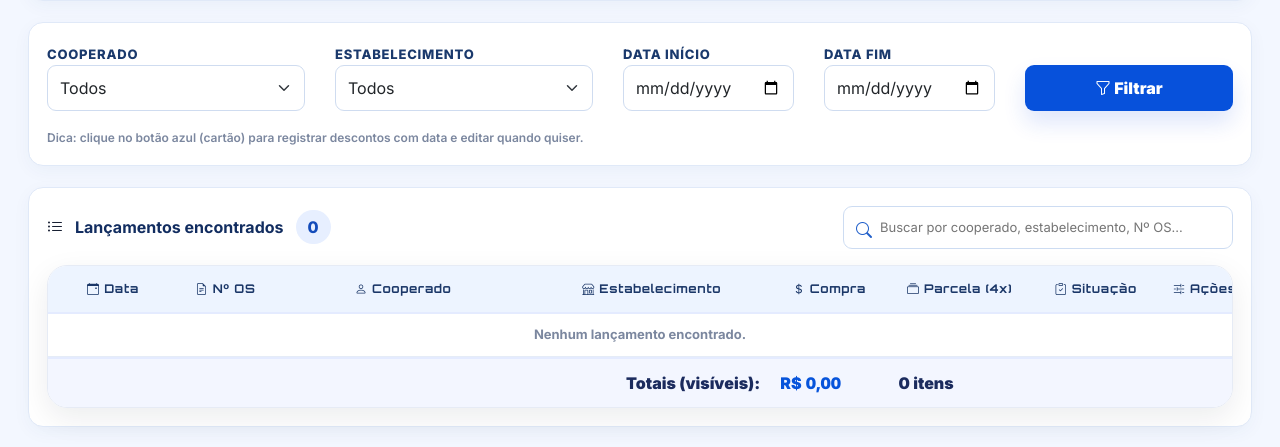
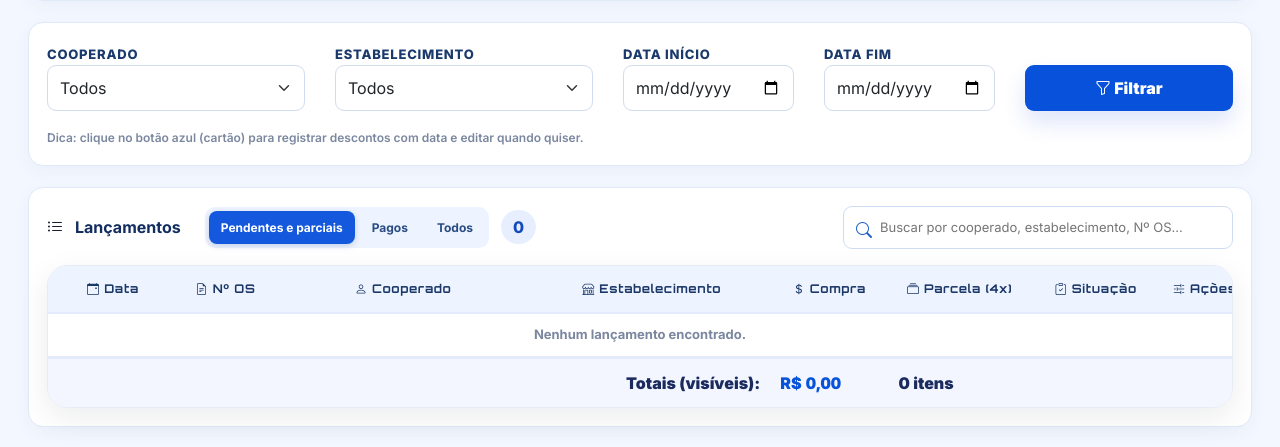
Before and after one commit to thalesalcantara/KratosSystem, a Flask app: page /lancamentos in a window 1280 px wide. Shown: the part 355-802 px from the top of the page. Run offline with Flask 3, Linux system fonts and the light colour scheme; a user stored in the database is signed in; some libraries are stand-ins or nearby versions.

Commit message:
lancamentos: ocultar quitados por padrao e criar abas de pagos e todos

```diff
--- a/templates/lancamentos.html
+++ b/templates/lancamentos.html
@@ -504,7 +504,7 @@
       .topbar{ position: static; }
       .container-x{ width: calc(100vw - 22px); }
     }
-  </style>
+  .cp-status-tabs{display:inline-flex;gap:5px;padding:4px;background:#eef4ff;border-radius:10px;margin-left:12px}.cp-status-tab{border:0;border-radius:8px;background:transparent;color:#284b83;font:700 12px Inter,Arial,sans-serif;padding:9px 12px;cursor:pointer;white-space:nowrap}.cp-status-tab.active{background:#1458dd;color:#fff;box-shadow:0 2px 6px #163e8730}.cp-status-tab:hover:not(.active){background:#dceaff}@media(max-width:900px){.cp-status-tabs{margin-left:0;flex-wrap:wrap}.cp-lanc-table-heading{flex-wrap:wrap}}</style>
 
 <style id="cx-unified-style">
 :root{
@@ -733,7 +733,7 @@ body{background:#f3f7ff!important}.cx-main{padding:0 28px 30px!important}.cx-mai
     </div>
 
     <!-- Tabela -->
-    <div class="cardx cp-lanc-table"><div class="cp-lanc-table-heading"><i class="bi bi-list-ul"></i><strong>Lançamentos encontrados</strong><span class="count" id="cp-lanc-count">0</span><div class="cp-lanc-search"><i class="bi bi-search"></i><input id="cp-lanc-busca" placeholder="Buscar por cooperado, estabelecimento, Nº OS..." aria-label="Busca rápida"></div></div>
+    <div class="cardx cp-lanc-table"><div class="cp-lanc-table-heading"><i class="bi bi-list-ul"></i><strong>Lançamentos</strong><div class="cp-status-tabs" role="group" aria-label="Filtrar situação dos lançamentos"><button type="button" class="cp-status-tab active" data-status="abertos">Pendentes e parciais</button><button type="button" class="cp-status-tab" data-status="pagos">Pagos</button><button type="button" class="cp-status-tab" data-status="todos">Todos</button></div><span class="count" id="cp-lanc-count">0</span><div class="cp-lanc-search"><i class="bi bi-search"></i><input id="cp-lanc-busca" placeholder="Buscar por cooperado, estabelecimento, Nº OS..." aria-label="Busca rápida"></div></div>
       <div class="table-wrap">
         <table id="t-lanc">
           <thead>
@@ -1059,6 +1059,7 @@ body{background:#f3f7ff!important}.cx-main{padding:0 28px 30px!important}.cx-mai
       const ok = calc.saldo <= 0.0001;
 
       pill.classList.remove('danger', 'ok', 'parcial');
+      tr.dataset.situacao = ok ? 'pago' : (calc.pagoTotal > 0.0001 ? 'parcial' : 'pendente');
       if (ok){
         sitEl.textContent = 'Pago';
         pill.classList.add('ok');
@@ -1284,19 +1285,32 @@ body{background:#f3f7ff!important}.cx-main{padding:0 28px 30px!important}.cx-mai
       document.getElementById('mp-add').addEventListener('click', adicionarDesconto);
       atualizarTodasLinhas();
       const busca = document.getElementById('cp-lanc-busca');
+      const tabs = [...document.querySelectorAll('.cp-status-tab')];
+      let situacaoAtiva = 'abertos';
       const aplicarBusca = () => {
         const termo = (busca.value || '').trim().toLocaleLowerCase('pt-BR');
         let visiveis = 0;
         document.querySelectorAll('#t-lanc tbody tr.l-row').forEach(tr => {
+          // Recalcula a situação a partir dos descontos, inclusive após ajustes.
+          atualizarLinhaParcelas(tr);
           const campos = [tr.dataset.coop, tr.dataset.estab, tr.dataset.os].join(' ').toLocaleLowerCase('pt-BR');
-          const exibir = !termo || campos.includes(termo);
+          const atendeBusca = !termo || campos.includes(termo);
+          const atendeStatus = situacaoAtiva === 'todos' ||
+            (situacaoAtiva === 'pagos' ? tr.dataset.situacao === 'pago' : tr.dataset.situacao !== 'pago');
+          const exibir = atendeBusca && atendeStatus;
           tr.style.display = exibir ? '' : 'none';
-          if(exibir)visiveis++;
+          if (exibir) visiveis++;
         });
         document.getElementById('cp-lanc-count').textContent = String(visiveis);
         atualizarMetricasTabela();
       };
+      tabs.forEach(btn => btn.addEventListener('click', () => {
+        situacaoAtiva = btn.dataset.status;
+        tabs.forEach(t => t.classList.toggle('active', t === btn));
+        aplicarBusca();
+      }));
       busca.addEventListener('input', aplicarBusca);
+      window.coopenAtualizarFiltroLancamentos = aplicarBusca;
       aplicarBusca();
     });
   </script>
```
